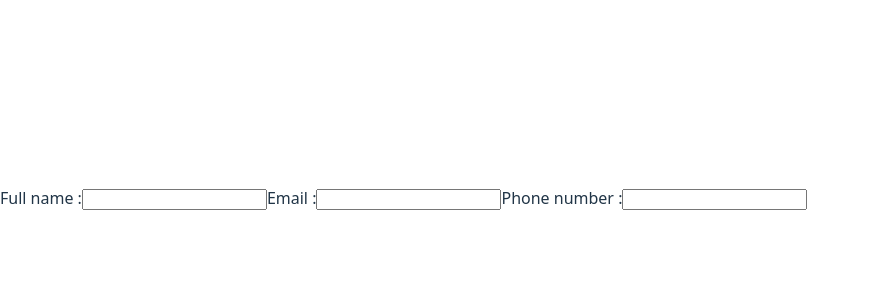
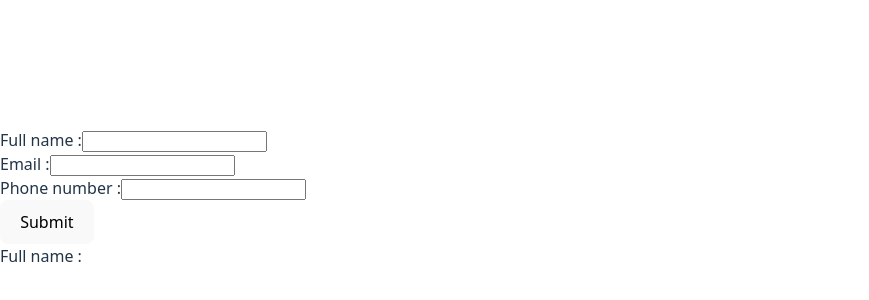
Before and after one commit to AminaAssouane/cv-application, a React (Vite) app: page / in a window 1280 px wide. Shown: the part 202-502 px from the top of the page, without its empty margins (0-869 px from the left). Built offline with nearby package versions, Linux system fonts and the light colour scheme.

Commit message:
First draft rendering personal information

```diff
--- a/src/components/Personal.jsx
+++ b/src/components/Personal.jsx
@@ -1,7 +1,6 @@
 import { useState } from "react";
 
-export function Name() {
-  const [name, setName] = useState("");
+function Name({ name, setName }) {
   return (
     <label>
       Full name :
@@ -14,7 +13,7 @@ export function Name() {
   );
 }
 
-export function Email() {
+function Email() {
   const [email, setEmail] = useState("");
   return (
     <label>
@@ -28,7 +27,7 @@ export function Email() {
   );
 }
 
-export function Phone() {
+function Phone() {
   const [phone, setPhone] = useState("");
 
   return (
@@ -42,3 +41,31 @@ export function Phone() {
     </label>
   );
 }
+
+function updateFields(name) {}
+
+export function Personal() {
+  const [name, setName] = useState("");
+  const [submittedName, setSubmittedName] = useState("");
+
+  return (
+    <>
+      <Name name={name} setName={setName} />
+      <br />
+      <Email />
+      <br />
+      <Phone />
+      <br />
+      <button
+        onClick={() => {
+          {
+            setSubmittedName(name);
+          }
+        }}
+      >
+        Submit
+      </button>
+      <div>Full name : {submittedName}</div>
+    </>
+  );
+}
--- a/src/main.jsx
+++ b/src/main.jsx
@@ -1,12 +1,10 @@
 import { StrictMode } from "react";
 import { createRoot } from "react-dom/client";
 import "./index.css";
-import * as Personal from "./components/Personal.jsx";
+import { Personal } from "./components/Personal.jsx";
 
 createRoot(document.getElementById("root")).render(
   <StrictMode>
-    <Personal.Name />
-    <Personal.Email />
-    <Personal.Phone />
+    <Personal />
   </StrictMode>
 );
```
Also changed, not shown: src/components/cv.jsx (added).
